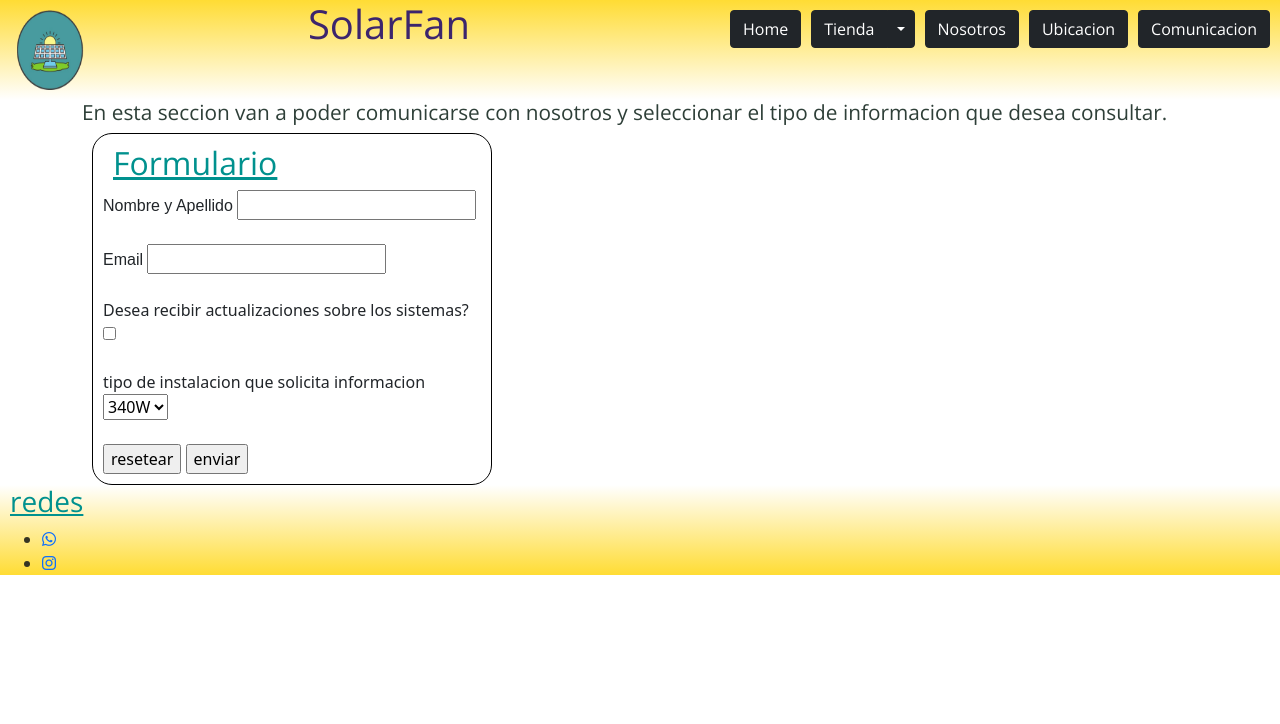
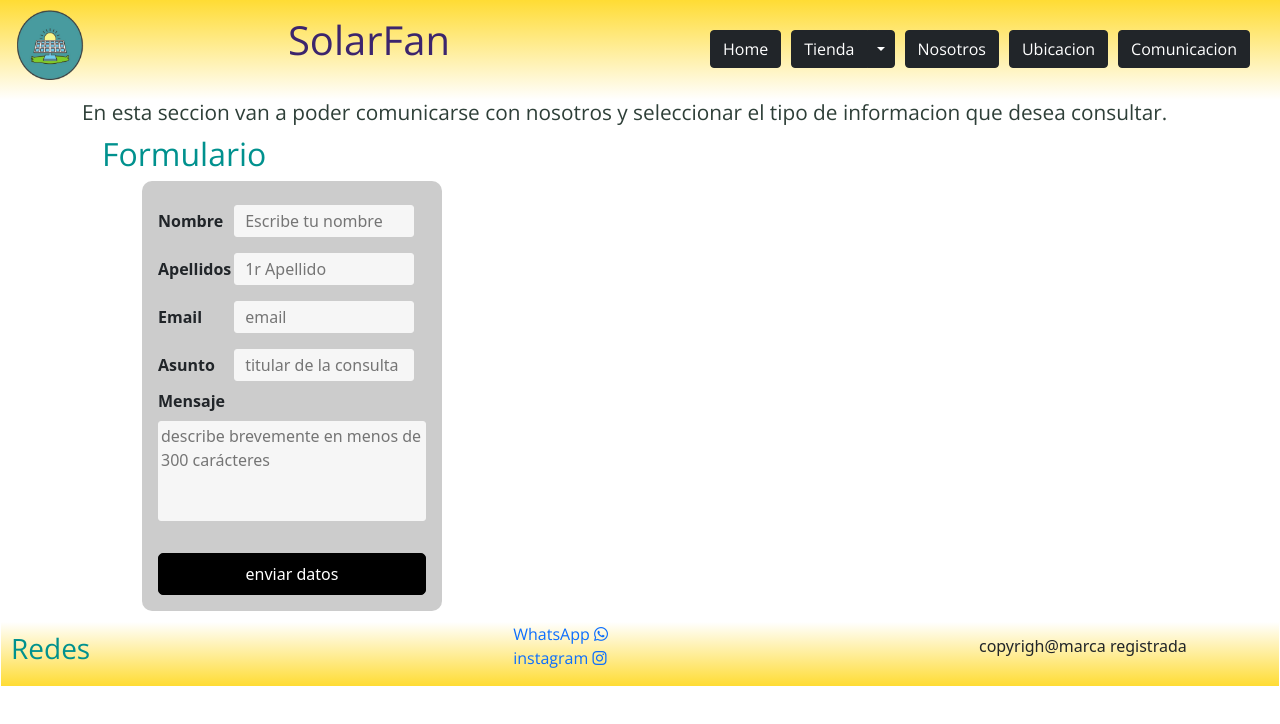
Before and after one commit to leonel8564/Proyect-coderHouse, a website: page comunicacion.html in a window 1280 px wide. Drawn offline with nearby package versions, Linux system fonts and the light colour scheme.

Commit message:
aplicando correcciones del proyecto

```diff
--- a/comunicacion.html
+++ b/comunicacion.html
@@ -11,6 +11,8 @@
     <link rel="preconnect" href="https://fonts.googleapis.com">
     <link rel="preconnect" href="https://fonts.gstatic.com" crossorigin>
     <link href="https://fonts.googleapis.com/css2?family=Open+Sans:wght@300&display=swap" rel="stylesheet">
+    <meta charset="utf-8"/>
+	<meta name="description" content="Un formulario sirve para enviar datos a otra página que los recoge para usarlos o almacenarlos."/>
     <meta name="descrption" content="esta pagina es la parte de comunicacion sobre el sitio">
     <title>SolarFan</title>
 </head>
@@ -63,49 +65,43 @@
         <div class="comunicacion__formulario">
             <div class="divForm">
                 <h2 class="subtitulos">Formulario</h2>
-                <form action="guardar.php" method="POST">
-                    <div>
-                        <label for="nombre" class="divForm__etiqueta">Nombre y Apellido</label>
-                        <input type="text" name="nombre">
-                    </div>
-                    <br>
-                    <div>
-                        <label for="email" class="divForm__etiqueta">Email</label>
-                        <input type="email" name="email">
-                    </div>
-                    <br>
-                    <div class="etiqueta">
-                        Desea recibir actualizaciones sobre los sistemas?
-                        <input type="checkbox" name="acepta" value="1">
-                    </div>
-                    <br>
-                    <div>
-                        <label for="tipo de instalacion" class="etiqueta">tipo de instalacion que solicita informacion</label>
-                        <select name="tipo de instalacion" >
-                            <option value="340W" class="divForm__etiqueta">340W</option>
-                            <option value="285W" class="divForm__etiqueta">285W</option>
-                            <option value="100W" class="divForm__etiqueta">100W</option>
-                        </select>
-                    </div>
-                    <br>
-                    <div class="etiqueta">
-                        <input type="reset" value="resetear">
-                        <input type="submit" value="enviar">
-                    </div>
+                <form action="#" target="" method="get" name="formDatosPersonales">
+
+                    <label for="nombre">Nombre</label>
+                    <input type="text" name="nombre" id="nombre" placeholder="Escribe tu nombre"/>
+
+                    <label for="apellidos">Apellidos</label>
+                    <input type="text" name="apellidos" id="apellidos" placeholder="1r Apellido"/>
+
+                    <label for="email" />Email</label>
+                    <input type="email" name="email" id="email" placeholder="email" required />
+
+                    <label for="asunto">Asunto</label>
+                    <input type ="text" name="asunto" id="asunto" placeholder="titular de la consulta"/>
+
+                    <label for="mensaje">Mensaje</label>
+                    <textarea name="mensaje" for="mensaje" placeholder="describe brevemente en menos de 300 carácteres" maxlength="300"></textarea>
+
+                    <input type="submit" name="enviar" value="enviar datos"/>
                 </form>
             </div>
         </div>
     </main>
     <footer>
-        <h3 class="subtitulos">redes</h3>
+        <h3 class="subtitulos">Redes</h3>
         <ul>
             <li>
-                <a href="WhatsApp"><i class="fab fa-whatsapp"></i></a>
+                <a class="footer_Link" href="WhatsApp"> WhatsApp <i class="fab fa-whatsapp"></i></a>
             </li>
             <li>
-                <a href="instagram"><i class="fab fa-instagram"></i></a>
+                <a class="footer_Link" href="instagram"> instagram <i class="fab fa-instagram"></i></a>
             </li>
         </ul>
+        <div class="foter_Copi">
+            <h6>
+                copyrigh@marca registrada
+            </h6>
+        </div>
     </footer>
     <script src="https://cdn.jsdelivr.net/npm/bootstrap@5.1.3/dist/js/bootstrap.bundle.min.js" integrity="sha384-ka7Sk0Gln4gmtz2MlQnikT1wXgYsOg+OMhuP+IlRH9sENBO0LRn5q+8nbTov4+1p" crossorigin="anonymous"></script>
 </body>
--- a/sass/main.scss
+++ b/sass/main.scss
@@ -12,6 +12,7 @@ body{
 li{
     color: #353423;
     margin-left: 10px;
+    list-style-type:none ;
 }
 a{
     text-decoration: none;
@@ -19,9 +20,7 @@ a{
 }
 .subtitulos{
     color:map-get($coloresmap,texto1) ;
-    text-decoration: underline ;
     font-family:$tipografia;
-    margin-left: 10px;
 }
 .parrafo{
     color:map-get($coloresmap,texto2) ;
@@ -35,44 +34,56 @@ a{
     .imagen{
         order: 1;
         width: 80px;
-        height: 80px;
+        height: 70px;
         margin: 10px 10px;
     }
     .titulos{
         order: 2;
         color:#3c256d ;
         font-family: $tipografia;
+        margin-top: 10%;
     }
     .nav__menu{
         order: 3;
         list-style: none;
         text-decoration: none;
         @extend %flexbox;
-        margin: 10px;
+        margin: 30px;
     }
 }
 .mainIndex{
+    display: flex;
+    flex-direction: column;
+    justify-content: space-around;
+    height: 1200px;
+    margin: 0% 10% 0% 10%;
     .mainIndex_secTabla{
         .mainIndex_secTabla__Tabla{
-            transition: transform 1s;
             width: 300px;
         }
-        .mainIndex_secTabla__Tabla:hover{
-            transform:translate(10px,10px);
-        }
+
     }
     .mainIndex_section{
         .mainIndex_section__Video{
-            width: 350px;
-            transition: transform 1s;
+            width: 300px;
         }
-        .mainIndex_section__Video:hover{
-            transform:translate(10px,10px);
-        }
+
     }
 }
 footer{
+    display: flex;
+    flex-direction: row;
+    justify-content: space-between;
+    border: 1px solid white;
     background-image: linear-gradient(to top,#FFDC34,#ffffff);
+    h3{
+        margin: 10px ;
+    }
+    .foter_Copi{
+        justify-content: center;
+        margin-top: 15px;
+        width: 300px;
+    }
     .footer_Link{
         font-family: $tipografia;
     }
--- a/sass/paginas/_comunicacion.scss
+++ b/sass/paginas/_comunicacion.scss
@@ -2,8 +2,6 @@
 .comunicacion__formulario{
     margin-left: 10px;
     width:400px;
-    border: 1px solid black;
-    border-radius:20px;;
 }
 .divForm__etiqueta{
     font-family: 'Merriweather', sans-serif;
@@ -11,3 +9,56 @@
 .divForm{
     margin:10px;
 }
+*{box-sizing:border-box;}
+
+form{
+	width:300px;
+	padding:16px;
+	border-radius:10px;
+	margin:auto;
+	background-color:#ccc;
+}
+
+form label{
+	width:72px;
+	font-weight:bold;
+	display:inline-block;
+}
+
+form input[type="text"],
+form input[type="email"]{
+	width:180px;
+	padding:3px 10px;
+	border:1px solid #f6f6f6;
+	border-radius:3px;
+	background-color:#f6f6f6;
+	margin:8px 0;
+	display:inline-block;
+}
+
+form input[type="submit"]{
+	width:100%;
+	padding:8px 16px;
+	margin-top:32px;
+	border:1px solid #000;
+	border-radius:5px;
+	display:block;
+	color:#fff;
+	background-color:#000;
+}
+
+form input[type="submit"]:hover{
+	cursor:pointer;
+}
+
+textarea{
+	width:100%;
+	height:100px;
+	border:1px solid #f6f6f6;
+	border-radius:3px;
+	background-color:#f6f6f6;
+	margin:8px 0;
+	/*resize: vertical | horizontal | none | both*/
+	resize:none;
+	display:block;
+}
--- a/sass/paginas/_tienda.scss
+++ b/sass/paginas/_tienda.scss
@@ -1,34 +1,26 @@
+.mainTienda{
+    height: 600px;
+}
 .mainTienda__grill{
     display: grid;
     grid-template-areas:
     "objeto1 objeto2 objeto3 publicidad"
+    "texto1 texto2 texto3 publicidad"
     "objeto4 objeto5 objeto6 publicidad";
-    grid-template-rows:400px 50px;
+    grid-template-rows:400px 100px 50px;
     grid-template-columns: 25% 25% 25% 25%;
     grid-column-gap: 10px;
     grid-row-gap: 10px;
     justify-items: center;
-    align-items:center;
-    margin: 10px;
+    align-items:flex-start;
+    margin: 5% 8% 0% 8%;
+    .col1e{
+        border: gray 2px solid;
         .o1{
         grid-area: objeto1;
             .img1{
-        width: 370px;
-        height: 370px;
-        }
-    }
-    .o2{
-        grid-area: objeto2;
-        .img2{
-        width: 370px;
-        height: 370px;
-        }
-    }
-    .o3{
-        grid-area: objeto3;
-        .img3{
-        width: 370px;
-        height: 370px;
+                width: 300px;
+                height: 300px;
             }
         }
         .o4{
@@ -38,12 +30,32 @@
         .o4:hover{
             transform:translate(-5px,-5px);
         }
+    }
+    .col2e{
+        border: gray 2px solid;
+        .o2{
+            grid-area: objeto2;
+            .img2{
+            width: 300px;
+            height: 300px;
+            }
+        }
         .o5{
             grid-area: objeto5;
             transition: transform 1s;
         }
         .o5:hover{
             transform:translate(-5px,-5px);
+        }
+    }
+    .col3e{
+        border: gray 2px solid;
+        .o3{
+            grid-area: objeto3;
+            .img3{
+            width: 300px;
+            height: 300px;
+            }
         }
         .o6{
             grid-area: objeto6;
@@ -52,6 +64,7 @@
         .o6:hover{
             transform:translate(-5px,-5px);
         }
+    }
     .publicidad{
         grid-area:publicidad;
     }
```
Also changed, not shown: index.html (+9 -2 lines), nosotros.html (+8 -3 lines), tienda.html (+45 -8 lines), ubicacion.html (+8 -3 lines), css/sep.css. Lines whose indentation alone changed are shown as unchanged.
